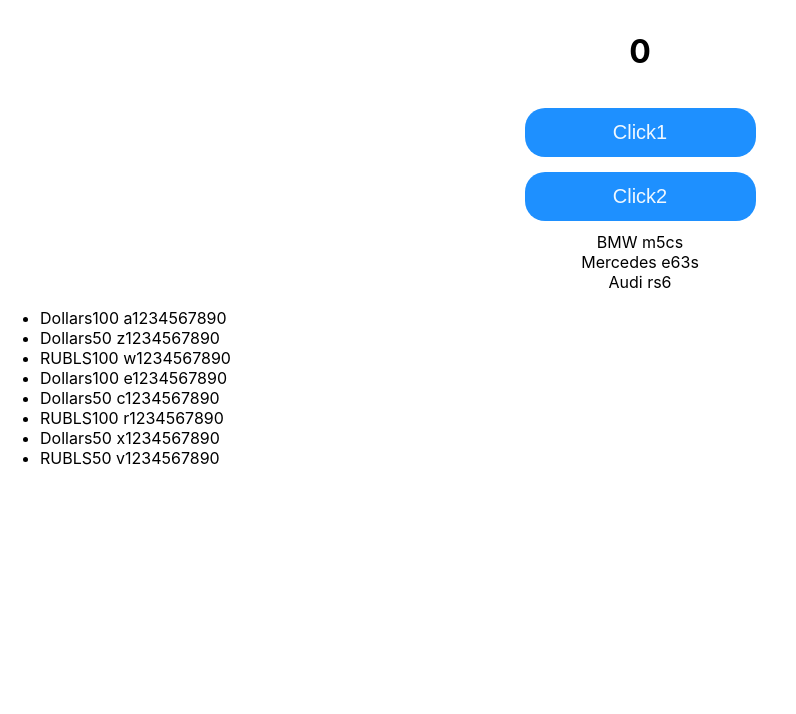
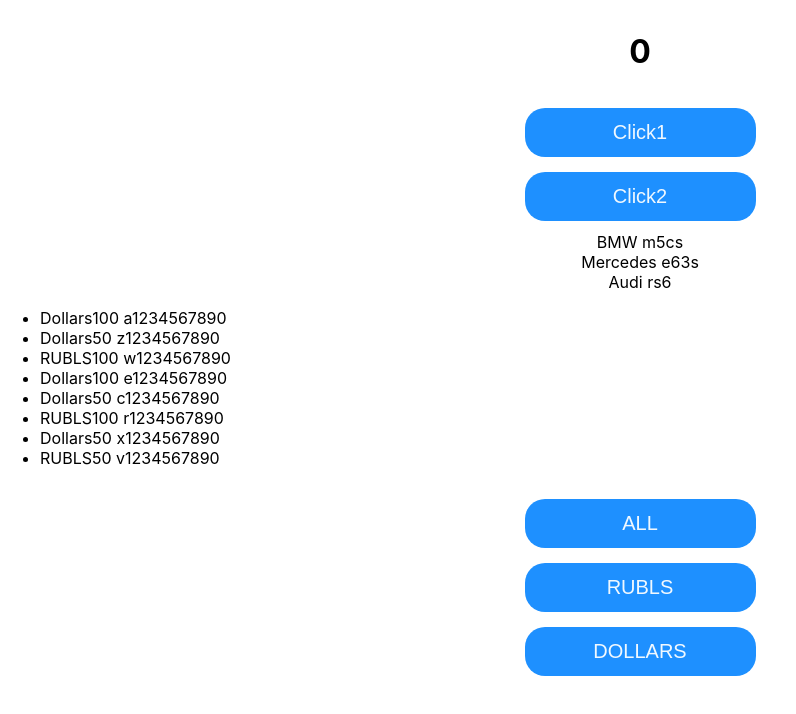
Before and after one commit to sasha2234562/my, a React (Create React App) app: page / in a window 1280 px wide. Shown: the top 714 px of the page, without its empty margins (0-796 px from the left). Built offline with nearby package versions, Linux system fonts and the light colour scheme.

Commit message:
Add Post and Test and User  c new students

```diff
--- a/src/filter/filter.tsx
+++ b/src/filter/filter.tsx
@@ -1,22 +1,35 @@
 import React, {useState} from "react";
+import b from "../button/button.module.css"
 
 
-export const Filter = ()=> {
+export const Filter = () => {
     const [money, setMoney] = useState([
-        { banknots: 'Dollars', value: 100, number: ' a1234567890' },
-        { banknots: 'Dollars', value: 50, number: ' z1234567890' },
-        { banknots: 'RUBLS', value: 100, number: ' w1234567890' },
-        { banknots: 'Dollars', value: 100, number: ' e1234567890' },
-        { banknots: 'Dollars', value: 50, number: ' c1234567890' },
-        { banknots: 'RUBLS', value: 100, number: ' r1234567890' },
-        { banknots: 'Dollars', value: 50, number: ' x1234567890' },
-        { banknots: 'RUBLS', value: 50, number: ' v1234567890' },
+        {banknots: 'Dollars', value: 100, number: ' a1234567890'},
+        {banknots: 'Dollars', value: 50, number: ' z1234567890'},
+        {banknots: 'RUBLS', value: 100, number: ' w1234567890'},
+        {banknots: 'Dollars', value: 100, number: ' e1234567890'},
+        {banknots: 'Dollars', value: 50, number: ' c1234567890'},
+        {banknots: 'RUBLS', value: 100, number: ' r1234567890'},
+        {banknots: 'Dollars', value: 50, number: ' x1234567890'},
+        {banknots: 'RUBLS', value: 50, number: ' v1234567890'},
     ])
+    let [lokButton, setButton] = useState("all");
 
-    return(
+    let filter = money;
+    if (lokButton === "Dollars") {
+        filter = money.filter((item)=> item.banknots === "Dollars")
+    }
+    if(lokButton === "RUBLS") {
+        filter = money.filter((item)=> item.banknots === "RUBLS")
+    }
+    function Ev(ButtonName: string) {
+setButton(ButtonName)
+    }
+    return (
+        <div>
             <ul>
-            {money.map((item, index)=>{
-                return(
+                {filter.map((item, index) => {
+                    return (
                         <li key={index}>
                             <span>{item.banknots}</span>
                             <span>{item.value}</span>
@@ -25,5 +38,12 @@
                     )
                 })}
             </ul>
+            <div className={b.button}>
+                <button onClick={() => Ev("ALL")}>ALL</button>
+                <button onClick={() => Ev("RUBLS")}>RUBLS</button>
+                <button onClick={() => Ev("Dollars")}>DOLLARS</button>
+            </div>
+        </div>
+
     )
 }
```
Lines whose indentation alone changed are shown as unchanged.
